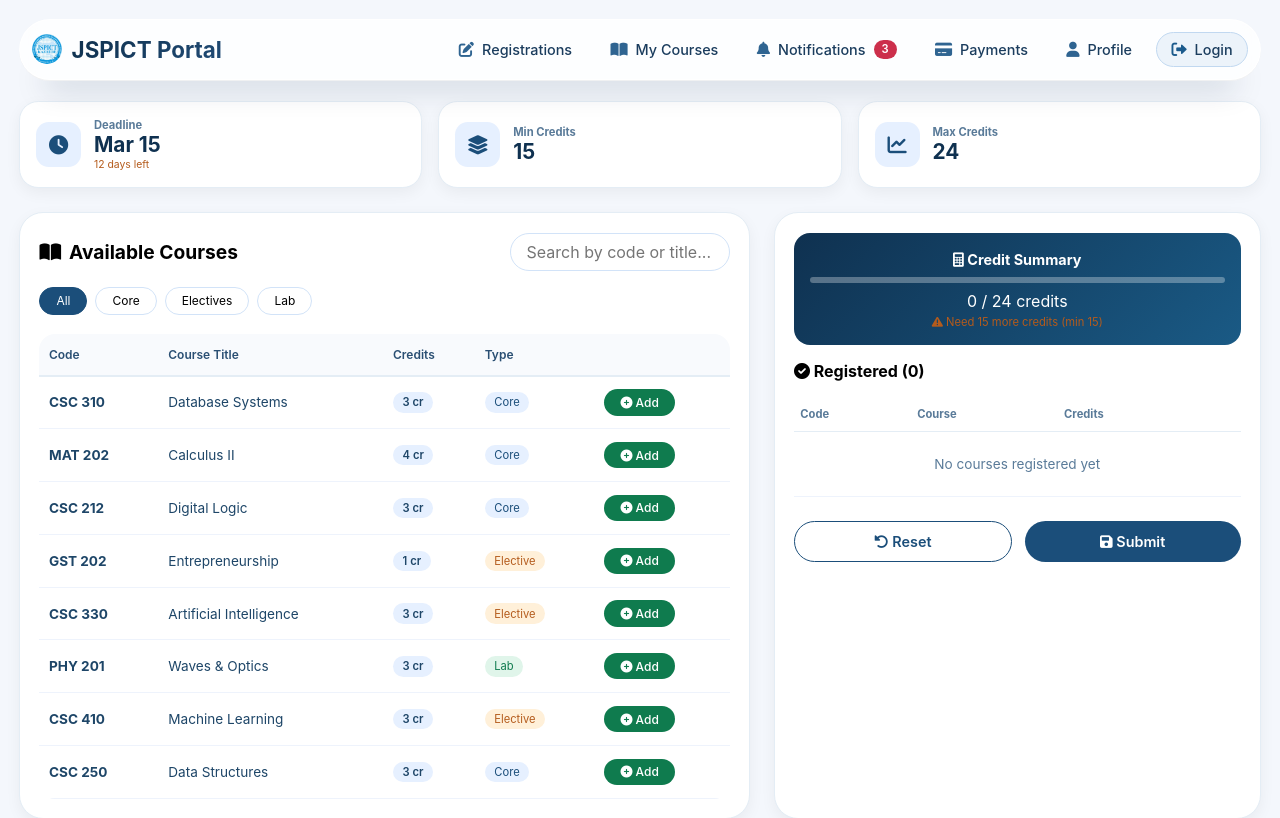
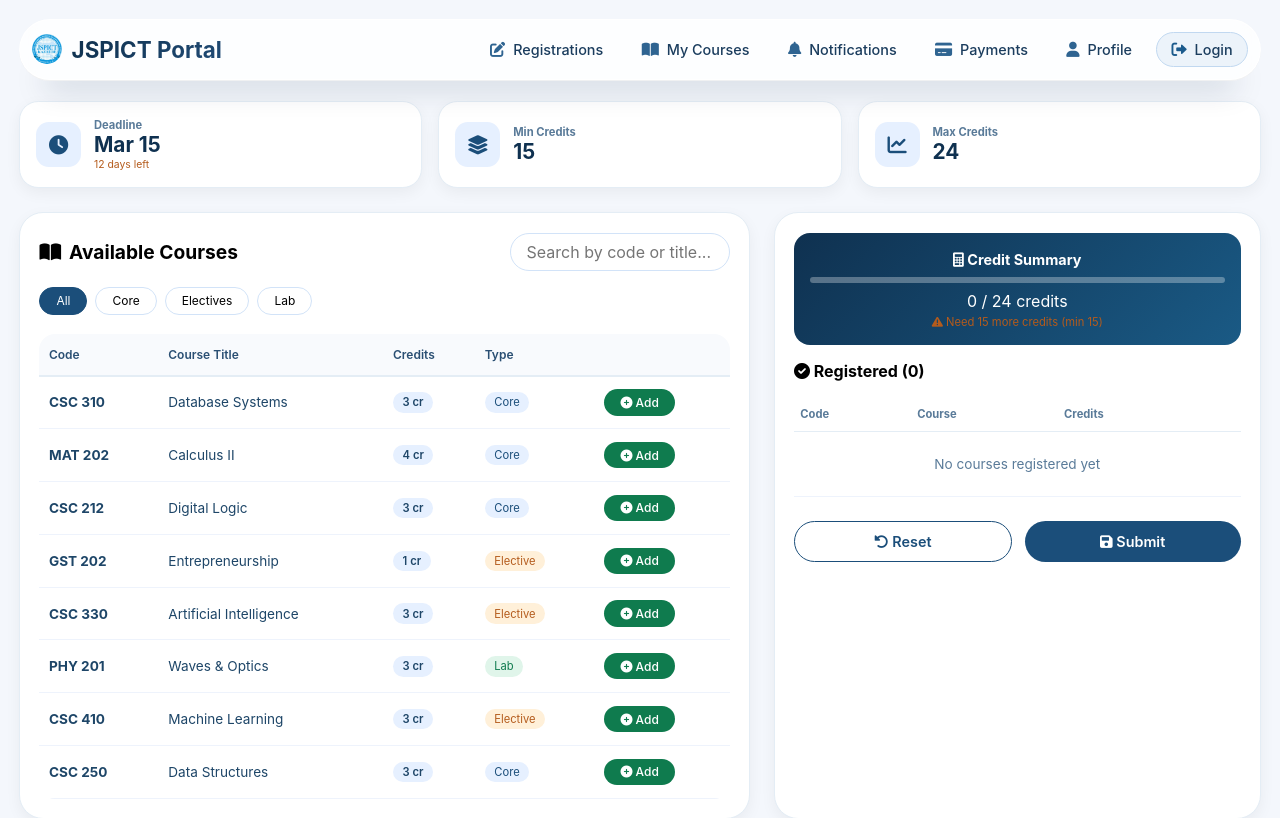
Before and after one commit to buagumel/reg_portal, a Flask app: page /add_drop in a window 1280 px wide. Shown: the top 818 px of the page. Run offline with Flask 3, Linux system fonts and the light colour scheme; some libraries are stand-ins or nearby versions.

Commit message:
fix: stop showing a fabricated notification count in the navbar

```diff
--- a/templates/base.html
+++ b/templates/base.html
@@ -30,7 +30,7 @@
             <div class="nav-links" id="navLinks">
                 <a href="{{ url_for('registration') }}"><i class="fas fa-edit"></i> Registrations</a>
                 <a href="{{ url_for('my_courses') }}"><i class="fas fa-book-open"></i> My Courses</a>
-                <a href="{{ url_for('announcements') }}"><i class="fas fa-bell"></i> Notifications <span class="notif-badge">3</span></a>
+                <a href="{{ url_for('announcements') }}"><i class="fas fa-bell"></i> Notifications {% if unread_notification_count %}<span class="notif-badge">{{ unread_notification_count }}</span>{% endif %}</a>
                 <a href="{{ url_for('payments_history') }}"><i class="fas fa-credit-card"></i> Payments</a>
                 <a href="{{ url_for('profile') }}"><i class="fas fa-user"></i> Profile</a>
 
```
